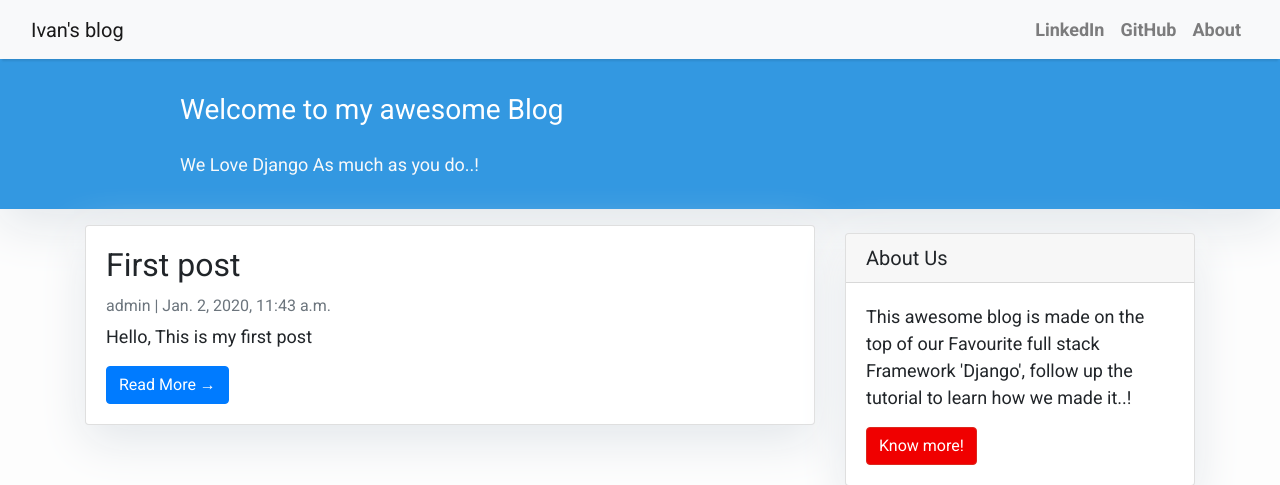
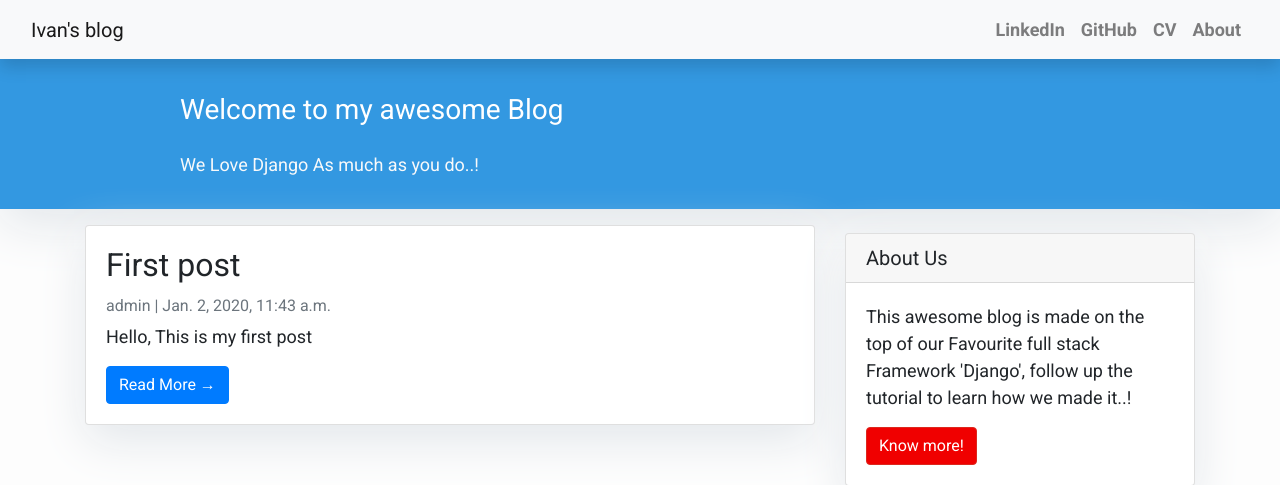
Before and after one commit to divakaivan/icc-blog, a Django app: page / in a window 1280 px wide. Shown: the top 485 px of the page. Run offline with Django 3.2, Linux system fonts and the light colour scheme; data comes from the database, SQL or seed files in the repository; some libraries are stand-ins or nearby versions.

Commit message:
Made the navbar bar icon and collapse work on phone display

```diff
--- a/mysite/templates/base.html
+++ b/mysite/templates/base.html
@@ -4,9 +4,10 @@
         <title>Ivan's blog</title>
         <link href="https://fonts.googleapis.com/css?family=Roboto:400,700" rel="stylesheet">
         <meta name="google" content="notranslate" />
-        <meta name="viewport" content="width=device-width, initial-scale=1" />
-        <link rel="stylesheet" href="https://maxcdn.bootstrapcdn.com/bootstrap/4.0.0/css/bootstrap.min.css" integrity="sha384-Gn5384xqQ1aoWXA+058RXPxPg6fy4IWvTNh0E263XmFcJlSAwiGgFAW/dAiS6JXm"
-            crossorigin="anonymous" />
+        <meta name="viewport" content="width=device-width, initial-scale=1.0">
+        <script src="https://ajax.googleapis.com/ajax/libs/jquery/3.4.1/jquery.min.js"></script>
+        <link rel="stylesheet" href="https://stackpath.bootstrapcdn.com/bootstrap/4.3.1/css/bootstrap.min.css">
+        <script src="https://stackpath.bootstrapcdn.com/bootstrap/4.3.1/js/bootstrap.min.js"></script>
     </head>
 
     <body>
@@ -37,17 +38,20 @@
         <nav class="navbar navbar-expand-lg navbar-light bg-light shadow" id="mainNav">
             <div class="container-fluid">
                 <a class="navbar-brand" href="{% url 'home' %}">Ivan's blog</a>
-                <button class="navbar-toggler navbar-toggler-right" type="button" data-toggle="collapse" data-target="#navbarResponsive"
-                    aria-controls="navbarResponsive" aria-expanded="false" aria-label="Toggle navigation">
+                <button class="navbar-toggler" type="button" data-toggle="collapse" data-target="#navbar-responsive"
+                    aria-controls="navbar-responsive" aria-expanded="false" aria-label="Toggle navigation">
                     <span class="navbar-toggler-icon"></span>
                 </button>
-                <div class="collapse navbar-collapse" id="navbarResponsive">
-                    <ul class="navbar-nav ml-auto">
+                <div class="collapse navbar-collapse" id="navbar-responsive">
+                    <ul class="nav navbar-nav ml-auto">
                         <li class="nav-item text-black">
                             <a class="nav-link text-black font-weight-bold" href="https://www.linkedin.com/in/ivansivanov/" target="_blank">LinkedIn</a>
                         </li>
                         <li class="nav-item text-black">
                             <a class="nav-link text-black font-weight-bold" href="https://github.com/divakaivan" target="_blank">GitHub</a>
+                        </li>
+                        <li class="nav-item text-black">
+                            <a class="nav-link text-black font-weight-bold" href="https://github.com/divakaivan/icc-blog/raw/master/IvanIvanovCV.pdf" target="_blank">CV</a>
                         </li>
                         <li class="nav-item text-black">
                             <a class="nav-link text-black font-weight-bold" href="#">About</a>
```
